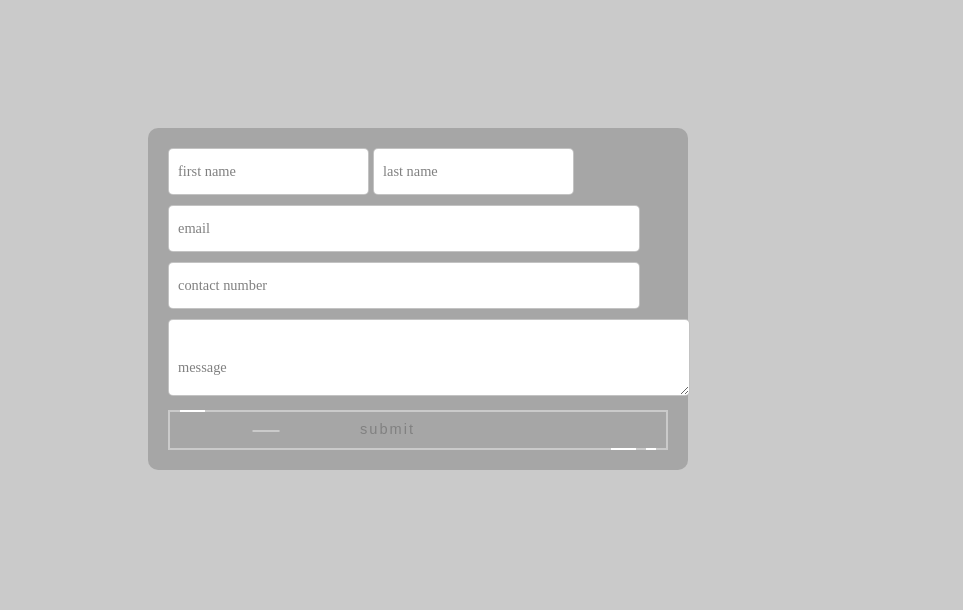
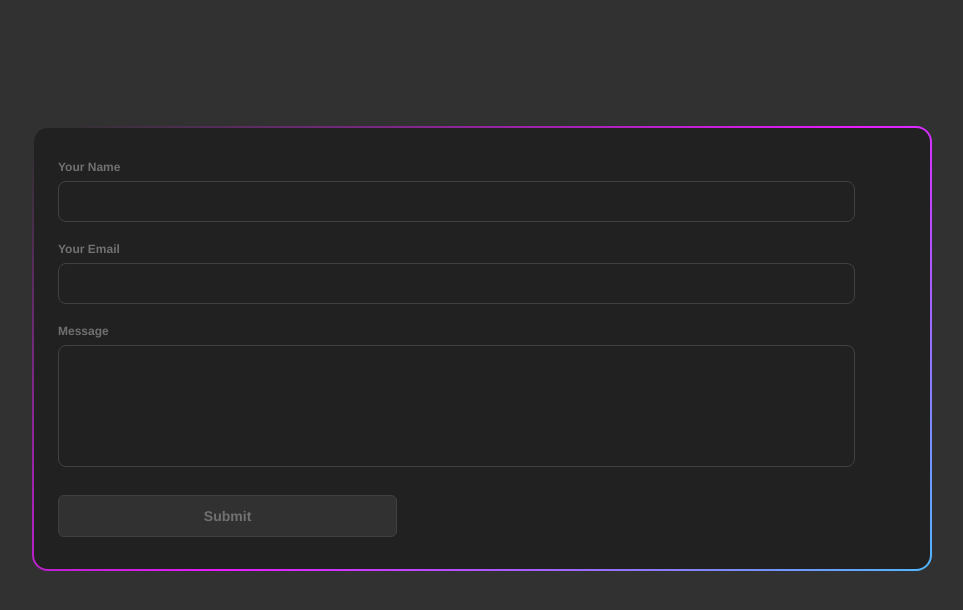
Before and after one commit to Maploop/maploop.github.io, a PHP site: page /contact in a window 1280 px wide. Shown: the top 610 px of the page, without its empty margins (292-1255 px from the left). Run offline with PHP 8.4, Linux system fonts and the light colour scheme.

Commit message:
Contact page

```diff
--- a/contact/index.html
+++ b/contact/index.html
@@ -7,40 +7,25 @@
     <link rel="stylesheet" href="style.css">
 </head>
 <body>
-    <form class="form">
+    <div class="form-container">
+        <form class="form">
+          <div class="form-group">
+            <label for="name">Your Name</label>
+            <input required="" name="name" id="name" type="text">
+          </div>
+          <div class="form-group">
+            <label for="email">Your Email</label>
+            <input required="" name="email" id="email" type="text">
+          </div>
+          <div class="form-group">
+            <label for="textarea">Message</label>
+            <textarea required="" cols="50" rows="10" id="textarea" name="textarea"></textarea>
+          </div>
+          <button id="submitbtn" type="submit" class="form-submit-btn">Submit</button>
+          <a id="success">Your message was sent to Maploop!</a>
+        </form>
+      </div>
 
-        <div class="flex">
-            <label>
-                <input required="" placeholder="" type="text" class="input">
-                <span>first name</span>
-            </label>
-
-            <label>
-                <input required="" placeholder="" type="text" class="input">
-                <span>last name</span>
-            </label>
-        </div>
-
-        <label>
-            <input required="" placeholder="" type="email" class="input">
-            <span>email</span>
-        </label>
-
-        <label>
-            <input required="" type="tel" placeholder="" class="input">
-            <span>contact number</span>
-        </label>
-        <label>
-            <textarea required="" rows="3" placeholder="" class="input01"></textarea>
-            <span>message</span>
-        </label>
-
-        <button class="fancy" href="#">
-          <span class="top-key"></span>
-          <span class="text">submit</span>
-          <span class="bottom-key-1"></span>
-          <span class="bottom-key-2"></span>
-        </button>
-    </form>
+      <script src="sc.js"></script>
 </body>
 </html>
--- a/contact/style.css
+++ b/contact/style.css
@@ -1,204 +1,131 @@
 body {
-    margin-left: auto;
-    width: 65%;
-    margin-top: 10%;
-    background-color: #cacaca;
+  background-color: #313131;
+  font-family: 'Franklin Gothic Medium', 'Arial Narrow', Arial, sans-serif;
 }
 
-.form {
+.form-container {
+  width: 900px;
+  background: linear-gradient(#212121, #212121) padding-box,
+              linear-gradient(145deg, transparent 35%,#e81cff, #40c9ff) border-box;
+  border: 2px solid transparent;
+  padding: 32px 24px;
+  font-size: 14px;
+  font-family: inherit;
+  color: white;
   display: flex;
   flex-direction: column;
-    gap: 10px;
-    max-width: 500px;
-    background-color: #8888;
-    padding: 20px;
-    border-radius: 10px;
-    position: relative;
+  gap: 20px;
+  box-sizing: border-box;
+  border-radius: 16px;
+  background-size: 200% 100%;
+  animation: gradient 5s ease infinite;
+  margin-left: 25%;
+  margin-top: 10%;
 }
 
-  .message {
-    color: rgba(88, 87, 87, 0.822);
-    font-size: 14px;
+@keyframes gradient {
+  0% {
+    background-position: 0% 50%;
   }
 
-  .flex {
-    display: flex;
-    width: 100%;
-    gap: 6px;
+  50% {
+    background-position: 100% 50%;
   }
 
-  .form label {
-    position: relative;
+  100% {
+    background-position: 0% 50%;
+  }
 }
 
-  .form label .input {
-    width: 90%;
-    padding: 10px 10px 20px 10px;
-    outline: 0;
-    border: 1px solid rgba(105, 105, 105, 0.397);
-    border-radius: 5px;
+.form-container button:active {
+  scale: 0.95;
 }
 
-  .form label .input + span {
-    position: absolute;
-    left: 10px;
-    top: 15px;
-    color: grey;
-    font-size: 0.9em;
-    cursor: text;
-    transition: 0.3s ease;
+.form-container .form {
+  display: flex;
+  flex-direction: column;
+  gap: 20px;
 }
 
-  .form label .input:placeholder-shown + span {
-    top: 15px;
-    font-size: 0.9em;
+.form-container .form-group {
+  display: flex;
+  flex-direction: column;
+  gap: 2px;
 }
 
-  .form label .input:focus + span,.form label .input:valid + span {
-    top: 30px;
-    font-size: 0.7em;
+.form-container .form-group label {
+  display: block;
+  margin-bottom: 5px;
+  color: #717171;
   font-weight: 600;
+  font-size: 12px;
 }
 
-  .form label .input:valid + span {
-    color: green;
+.form-container .form-group input {
+  width: 90%;
+  padding: 12px 16px;
+  border-radius: 8px;
+  color: #fff;
+  font-family: inherit;
+  background-color: transparent;
+  border: 1px solid #414141;
 }
 
-  .input01 {
-    width: 100%;
-    padding: 10px 10px 20px 10px;
-    outline: 0;
-    border: 1px solid rgba(105, 105, 105, 0.397);
-    border-radius: 5px;
+.form-container .form-group textarea {
+  width: 90%;
+  padding: 12px 16px;
+  border-radius: 8px;
+  resize: none;
+  color: #fff;
+  height: 96px;
+  border: 1px solid #414141;
+  background-color: transparent;
+  font-family: inherit;
 }
 
-  .form label .input01 + span {
-    position: absolute;
-    left: 10px;
-    top: 50px;
-    color: grey;
-    font-size: 0.9em;
-    cursor: text;
-    transition: 0.3s ease;
+.form-container .form-group input::placeholder {
+  opacity: 0.5;
 }
 
-  .form label .input01:placeholder-shown + span {
-    top: 40px;
-    font-size: 0.9em;
+.form-container .form-group input:focus {
+  outline: none;
+  border-color: #e81cff;
 }
 
-  .form label .input01:focus + span,.form label .input01:valid + span {
-    top: 50px;
-    font-size: 0.7em;
-    font-weight: 600;
+.form-container .form-group textarea:focus {
+  outline: none;
+  border-color: #e81cff;
 }
 
-  .form label .input01:valid + span {
-    color: green;
+.form-container .form-submit-btn {
+  display: flex;
+  align-items: flex-start;
+  justify-content: center;
+  align-self: flex-start;
+  font-family: inherit;
+  color: #717171;
+  font-weight: 600;
+  width: 40%;
+  background: #313131;
+  border: 1px solid #414141;
+  padding: 12px 16px;
+  font-size: inherit;
+  gap: 8px;
+  margin-top: 8px;
+  cursor: pointer;
+  border-radius: 6px;
 }
 
-  .fancy {
-    background-color: transparent;
-    border: 2px solid #cacaca;
-    border-radius: 0px;
-    box-sizing: border-box;
-    color: #fff;
-    cursor: pointer;
-    display: inline-block;
-    font-weight: 390;
-    letter-spacing: 2px;
-    margin: 0;
-    outline: none;
-    overflow: visible;
-    padding: 8px 30px;
-    position: relative;
-    text-align: center;
-    text-decoration: none;
-    text-transform: none;
-    transition: all 0.3s ease-in-out;
-    user-select: none;
-    font-size: 13px;
+.form-container .form-submit-btn:hover {
+  background-color: #fff;
+  border-color: #fff;
 }
 
-  .fancy::before {
-    content: " ";
-    width: 1.7rem;
-    height: 2px;
-    background: #cacaca;
-    top: 50%;
-    left: 1.5em;
-    position: absolute;
-    transform: translateY(-50%);
-    transform: translateX(230%);
-    transform-origin: center;
-    transition: background 0.3s linear, width 0.3s linear;
+
+
+
+
+#success {
+  display: none;
+  color: greenyellow;
 }
-
-  .fancy .text {
-    font-size: 1.125em;
-    line-height: 1.33333em;
-    padding-left: 2em;
-    display: block;
-    text-align: left;
-    transition: all 0.3s ease-in-out;
-    text-transform: lowercase;
-    text-decoration: none;
-    color: #818181;
-    transform: translateX(30%);
-  }
-
-  .fancy .top-key {
-    height: 2px;
-    width: 1.5625rem;
-    top: -2px;
-    left: 0.625rem;
-    position: absolute;
-    background: white;
-    transition: width 0.5s ease-out, left 0.3s ease-out;
-  }
-
-  .fancy .bottom-key-1 {
-    height: 2px;
-    width: 1.5625rem;
-    right: 1.875rem;
-    bottom: -2px;
-    position: absolute;
-    background: white;
-    transition: width 0.5s ease-out, right 0.3s ease-out;
-  }
-
-  .fancy .bottom-key-2 {
-    height: 2px;
-    width: 0.625rem;
-    right: 0.625rem;
-    bottom: -2px;
-    position: absolute;
-    background: white;
-    transition: width 0.5s ease-out, right 0.3s ease-out;
-  }
-
-  .fancy:hover {
-    color: white;
-    background: #cacaca;
-  }
-
-  .fancy:hover::before {
-    width: 1.5rem;
-    background: white;
-  }
-
-  .fancy:hover .text {
-    color: white;
-    padding-left: 1.5em;
-  }
-
-  .fancy:hover .top-key {
-    left: -2px;
-    width: 0px;
-  }
-
-  .fancy:hover .bottom-key-1,
-   .fancy:hover .bottom-key-2 {
-    right: 0;
-    width: 0;
-  }
--- a/index.html
+++ b/index.html
@@ -174,7 +174,7 @@
       <p>
         Whether it's for an opportunity, a question, or a freelance request, my inbox is always open. Even if you just want to say hi, I’ll try my best to get back to you!
       </p>
-      <button class="download"><i class="fa-solid fa-hand-wave"></i> Say Hello!</button>
+      <button onclick="window.location.href = '/contact';" class="download"><i class="fa-solid fa-hand-wave"></i> Say Hello!</button>
     </div>
 
     <div class="icon-bar">
```
Also changed, not shown: contact/sc.js (added, +30 -0 lines). Lines whose indentation alone changed are shown as unchanged.
